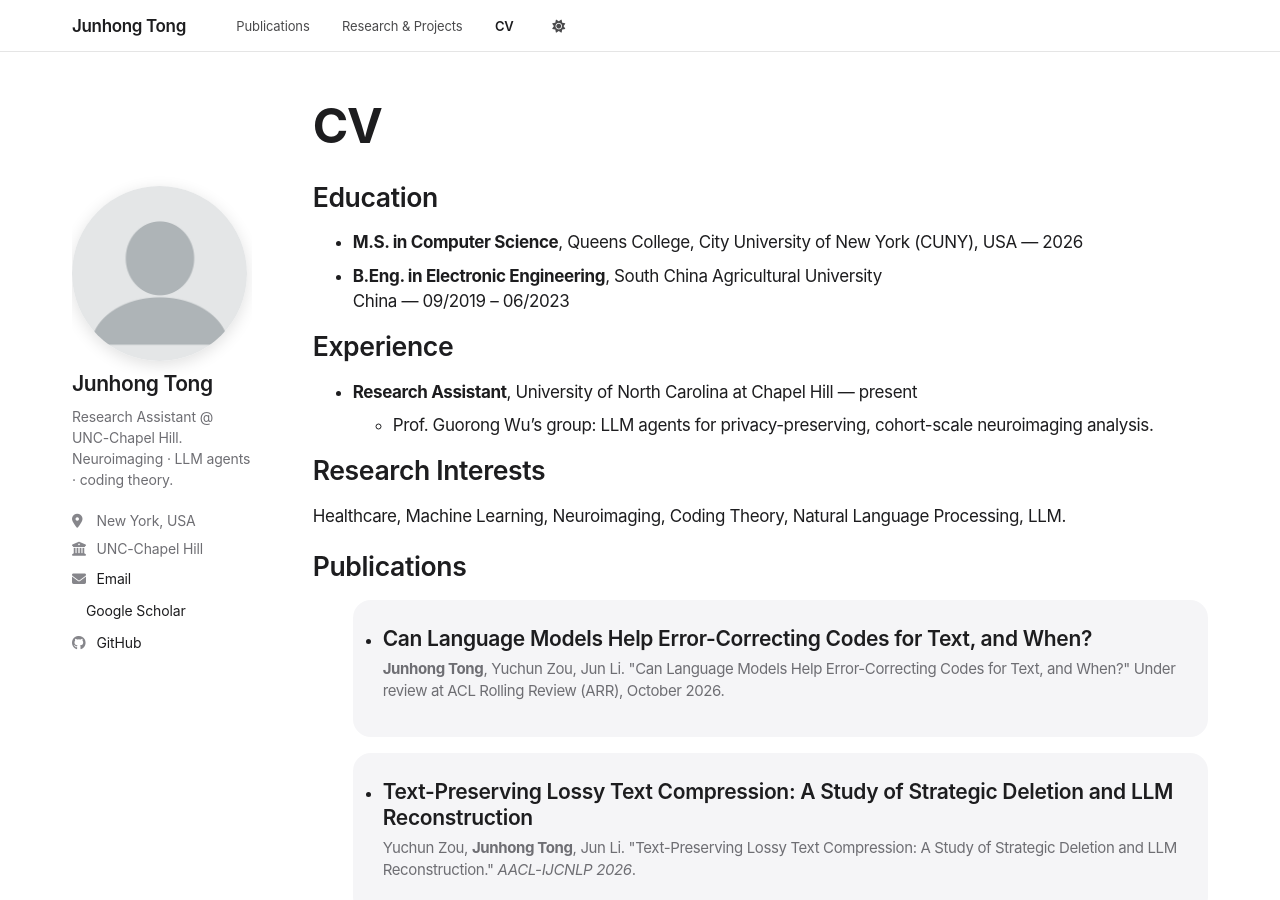
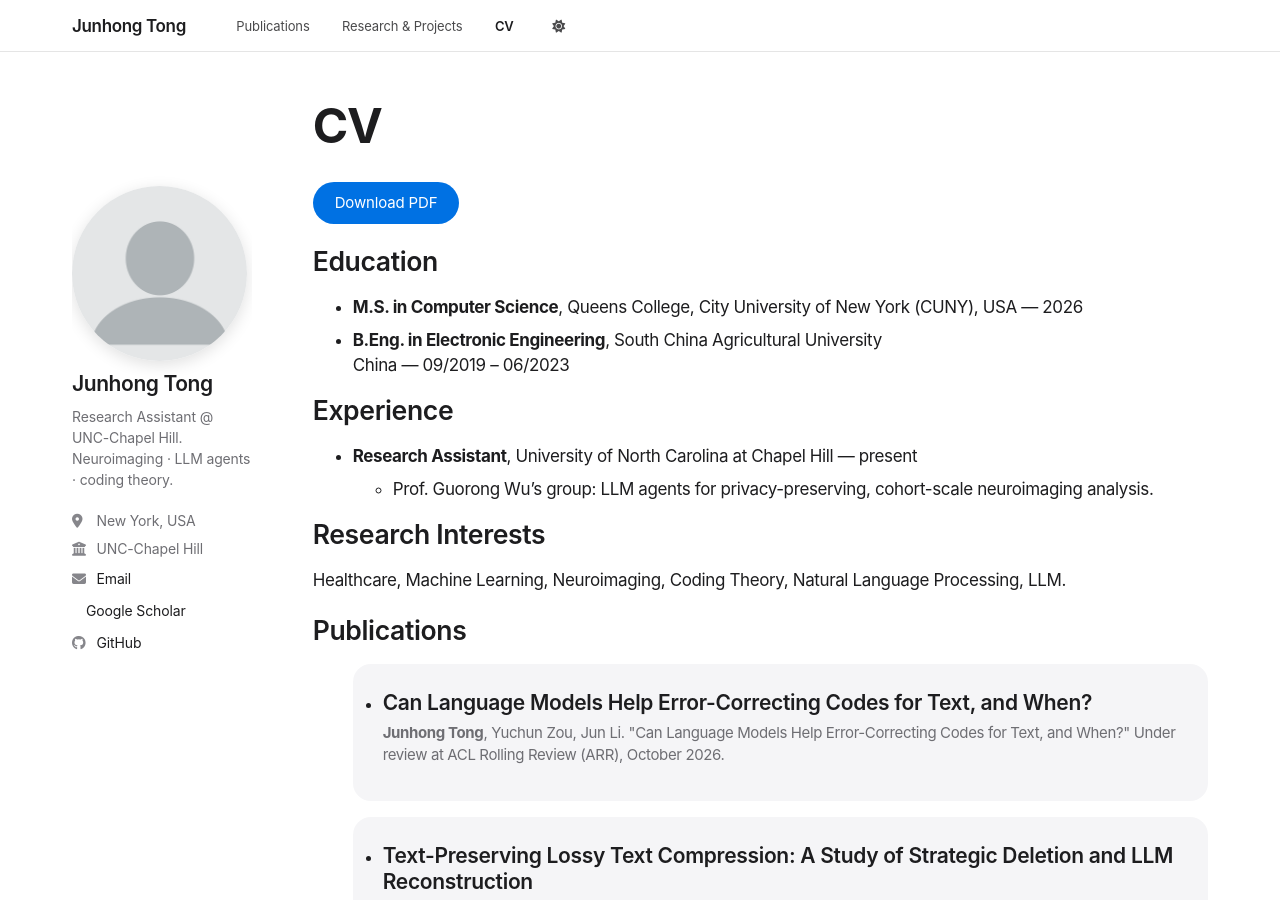
Before and after one commit to Amsterlam/Amsterlam.github.io, a Jekyll site: the page built from _pages/cv.md, in a window 1280 px wide and 900 px high. Built offline with Jekyll 4.4.1, drawn with Linux system fonts in a browser that asks for light colours; a script bundle is joined from its source files by our own code; a style sheet for code colours, icons or effects is not loaded.

Commit message:
Add public CV PDF and download button
Co-Authored-By: Claude Opus 5.5 <noreply@anthropic.com>

```diff
--- a/_pages/cv.md
+++ b/_pages/cv.md
@@ -8,6 +8,8 @@ redirect_from:
 ---
 
 {% include base_path %}
+
+<a class="pill" href="{{ base_path }}/files/cv.pdf">Download PDF</a>
 
 Education
 ======
```
Also changed, not shown: 1 other file.
